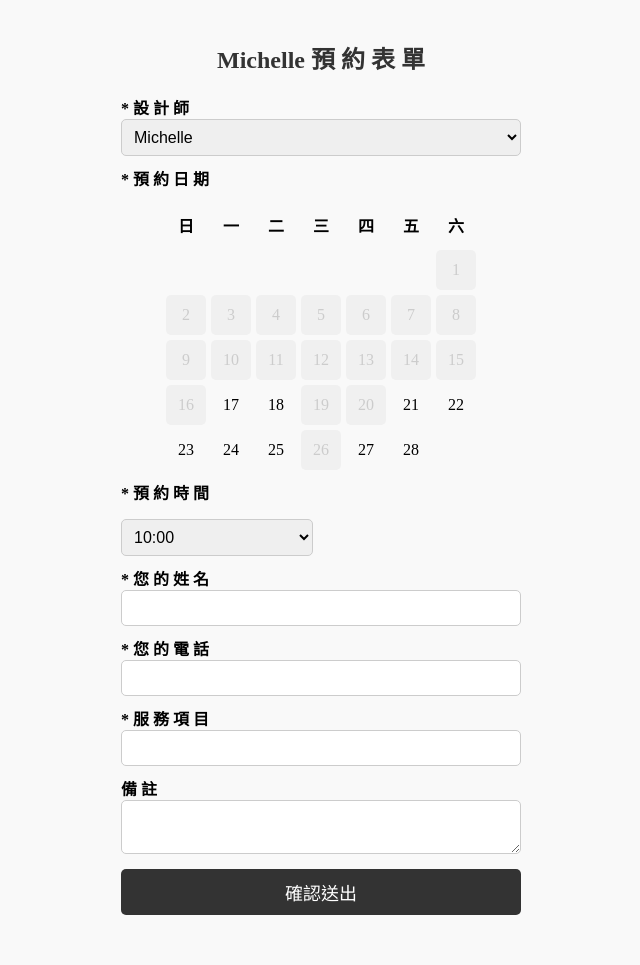
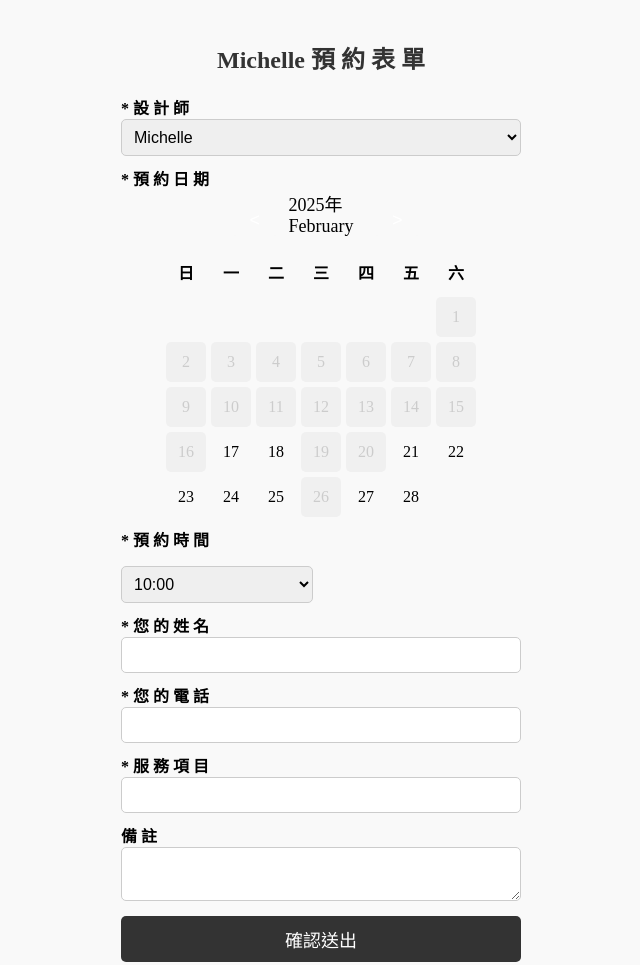
Before and after one commit to viahair/viahairsalon, a plain HTML site: page michellereservation.html in a window 1280 px wide. Shown: the whole page, without its empty margins (319-959 px from the left). Before the commit the page ends 935 px from the top, so only its background shows below. Drawn offline with nearby package versions, Linux system fonts and the light colour scheme.

Commit message:
Update michellereservation.html

```diff
--- a/michellereservation.html
+++ b/michellereservation.html
@@ -90,6 +90,14 @@
         .time-select {
             width: 48%;
         }
+        .month-switch {
+            font-size: 18px;
+            cursor: pointer;
+            padding: 5px;
+            background-color: #f9f9f9;
+            border: none;
+            margin-left: 10px;
+        }
     </style>
 </head>
 <body>
@@ -102,6 +110,11 @@
 
     <label for="date">* 預 約 日 期</label>
     <div class="calendar-container">
+        <div style="display: flex; align-items: center;">
+            <button class="month-switch" id="prevMonth">&lt;</button>
+            <div id="calendar-month" style="font-size: 18px; margin: 0 10px;">2025年2月</div>
+            <button class="month-switch" id="nextMonth">&gt;</button>
+        </div>
         <div id="calendar" class="calendar"></div>
         <input type="hidden" id="selectedDate">
     </div>
@@ -128,18 +141,23 @@
     <button onclick="submitReservation()">確認送出</button>
 
 <script>
+    let currentMonth = new Date().getMonth();
+    let currentYear = new Date().getFullYear();
+
     // 設計師的休假日期
     const holidays = {
         "Michelle": ["2025-02-01", "2025-02-02", "2025-02-03", "2025-02-04", "2025-02-05", "2025-02-06", "2025-02-07", "2025-02-08", "2025-02-09","2025-02-12", "2025-02-19", "2025-02-20", "2025-02-26"],
     };
 
+    function updateCalendarHeader() {
+        const monthName = new Date(currentYear, currentMonth).toLocaleString('default', { month: 'long' });
+        document.getElementById("calendar-month").innerText = `${currentYear}年${monthName}`;
+    }
+
     // 初始化月曆
     function generateCalendar() {
-        const now = new Date();
-        const month = now.getMonth();
-        const year = now.getFullYear();
-        const daysInMonth = new Date(year, month + 1, 0).getDate();
-        const firstDayOfMonth = new Date(year, month, 1).getDay();
+        const daysInMonth = new Date(currentYear, currentMonth + 1, 0).getDate();
+        const firstDayOfMonth = new Date(currentYear, currentMonth, 1).getDay();
         const today = new Date();  // 當天的日期
         today.setHours(0, 0, 0, 0);  // 只保留日期，不包含時間
         const selectedStylist = document.getElementById("stylist").value;
@@ -160,9 +178,9 @@
 
         // 填充日期並設置禁用過去的日期和休假日期
         for (let day = 1; day <= daysInMonth; day++) {
-            const date = new Date(year, month, day);
+            const date = new Date(currentYear, currentMonth, day);
             const isPastDate = date < today; // 判斷是否是過去的日期
-            const formattedDate = `${year}-${String(month + 1).padStart(2, '0')}-${String(day).padStart(2, '0')}`;
+            const formattedDate = `${currentYear}-${String(currentMonth + 1).padStart(2, '0')}-${String(day).padStart(2, '0')}`;
             const isHoliday = holidays[selectedStylist] && holidays[selectedStylist].includes(formattedDate);
             const className = isPastDate || isHoliday ? 'disabled' : 'calendar-day'; // 給過去的日期和休假日期加上禁用樣式
 
@@ -178,13 +196,6 @@
                 const selectedDate = $(this).data("date");
                 $("#selectedDate").val(selectedDate);
             }
-        });
-
-        // 禁用過去的日期和休假日期樣式
-        $(".disabled").css({
-            "pointer-events": "none",
-            "background-color": "#f0f0f0",
-            "color": "#ccc"
         });
     }
 
@@ -213,12 +224,31 @@
         }
     }
 
-    // 設置設計師選擇事件，更新月曆
-    $('#stylist').change(function() {
+    // 月份切換
+    $("#prevMonth").click(function() {
+        if (currentMonth === 0) {
+            currentMonth = 11;
+            currentYear--;
+        } else {
+            currentMonth--;
+        }
+        updateCalendarHeader();
+        generateCalendar();
+    });
+
+    $("#nextMonth").click(function() {
+        if (currentMonth === 11) {
+            currentMonth = 0;
+            currentYear++;
+        } else {
+            currentMonth++;
+        }
+        updateCalendarHeader();
         generateCalendar();
     });
 
     // 預設初始化月曆和時間選擇
+    updateCalendarHeader();
     generateCalendar();
     generateTimeOptions();
 
@@ -253,7 +283,7 @@
         // 最終預約時間格式
         const finalTime = `${finalFormattedDate} ${time}`;
 
-        const message = `[這是您的預約表單]\n[待稍候會幫您確認]\n\n您的姓名：${name}\n您的電話：${phone}\n服務項目：${service}\n預約時間：${finalTime}\n\n備註：\n${remarks}`;
+        const message = `這是您的預約表單\n[待稍候會幫您確認]\n\n您的姓名：${name}\n您的電話：${phone}\n服務項目：${service}\n預約時間：${finalTime}\n\n備註：\n${remarks}`;
 
         liff.sendMessages([{ type: "text", text: message }])
             .then(() => {
```
